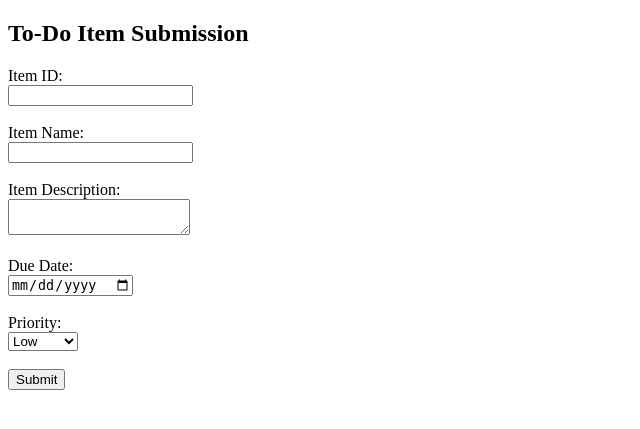
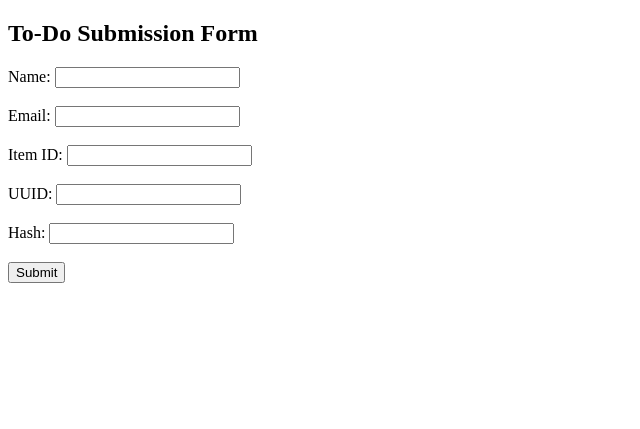
Before and after one commit to AREEFHUSSAIN099/flask-git, a Flask app: template app/templates/todo.html in a window 1280 px wide. Shown: the top 429 px of the page, without its empty margins (0-640 px from the left). Run offline with Flask 3, Linux system fonts and the light colour scheme; the template is opened without the code that fills it, so the values that code supplies are empty.

Commit message:
Add UUID field to form

```diff
--- a/app/templates/todo.html
+++ b/app/templates/todo.html
@@ -4,29 +4,25 @@
     <title>To-Do Form</title>
 </head>
 <body>
-    <h2>To-Do Item Submission</h2>
+    <h2>To-Do Submission Form</h2>
 
-    <form action="/submittodoitem" method="post">
-        <label>Item ID:</label><br>
-        <input type="text" name="itemId" required><br><br>
+    <form action="/addtodo" method="POST">
+        <label>Name:</label>
+        <input type="text" name="name" required><br><br>
 
-        <label>Item Name:</label><br>
-        <input type="text" name="itemName" required><br><br>
+        <label>Email:</label>
+        <input type="email" name="email" required><br><br>
 
-        <label>Item Description:</label><br>
-        <textarea name="itemDescription" required></textarea><br><br>
+        <label>Item ID:</label>
+        <input type="text" name="item_id"><br><br>
 
-        <label>Due Date:</label><br>
-        <input type="date" name="dueDate"><br><br>
+        <label>UUID:</label>
+        <input type="text" name="uuid"><br><br>
 
-        <label>Priority:</label><br>
-        <select name="priority">
-            <option value="Low">Low</option>
-            <option value="Medium">Medium</option>
-            <option value="High">High</option>
-        </select><br><br>
+        <label>Hash:</label>
+        <input type="text" name="hash"><br><br>
 
-        <button type="submit">Submit</button>
+        <input type="submit" value="Submit">
     </form>
 </body>
 </html>
```
